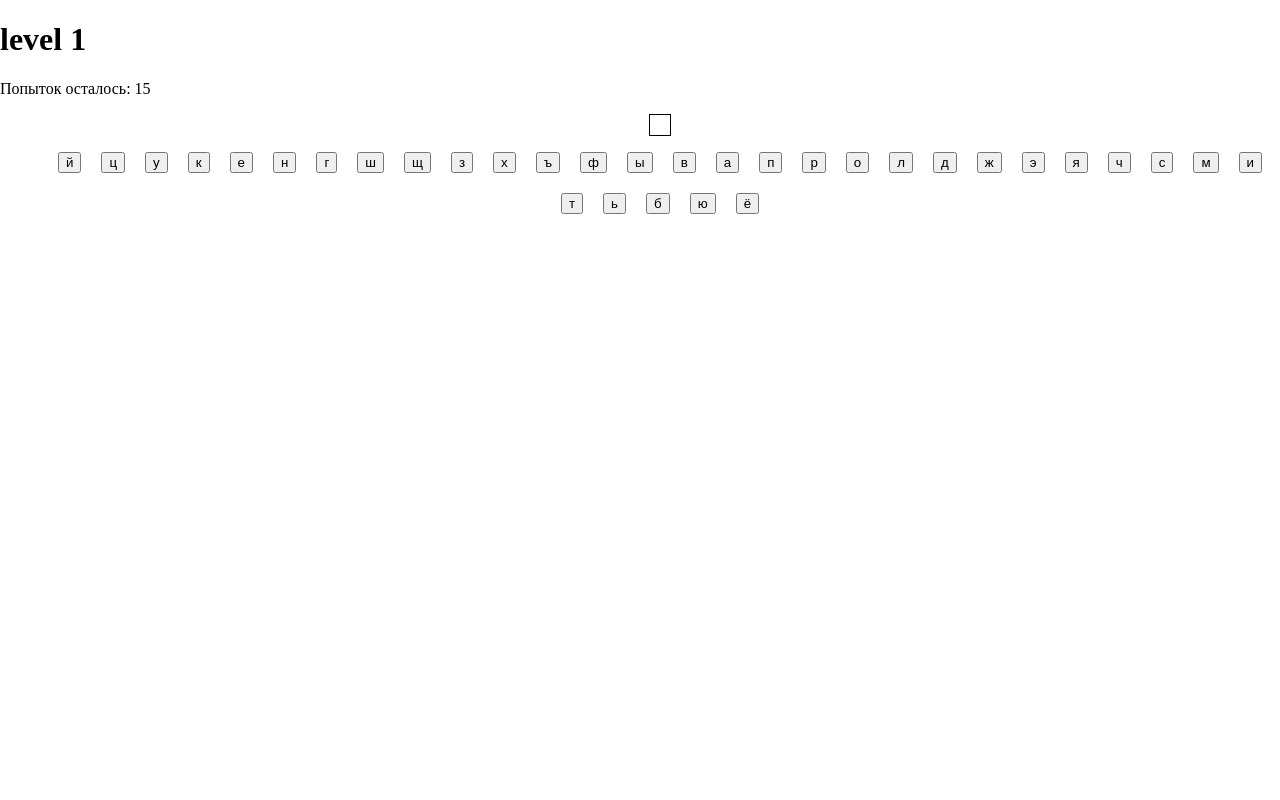
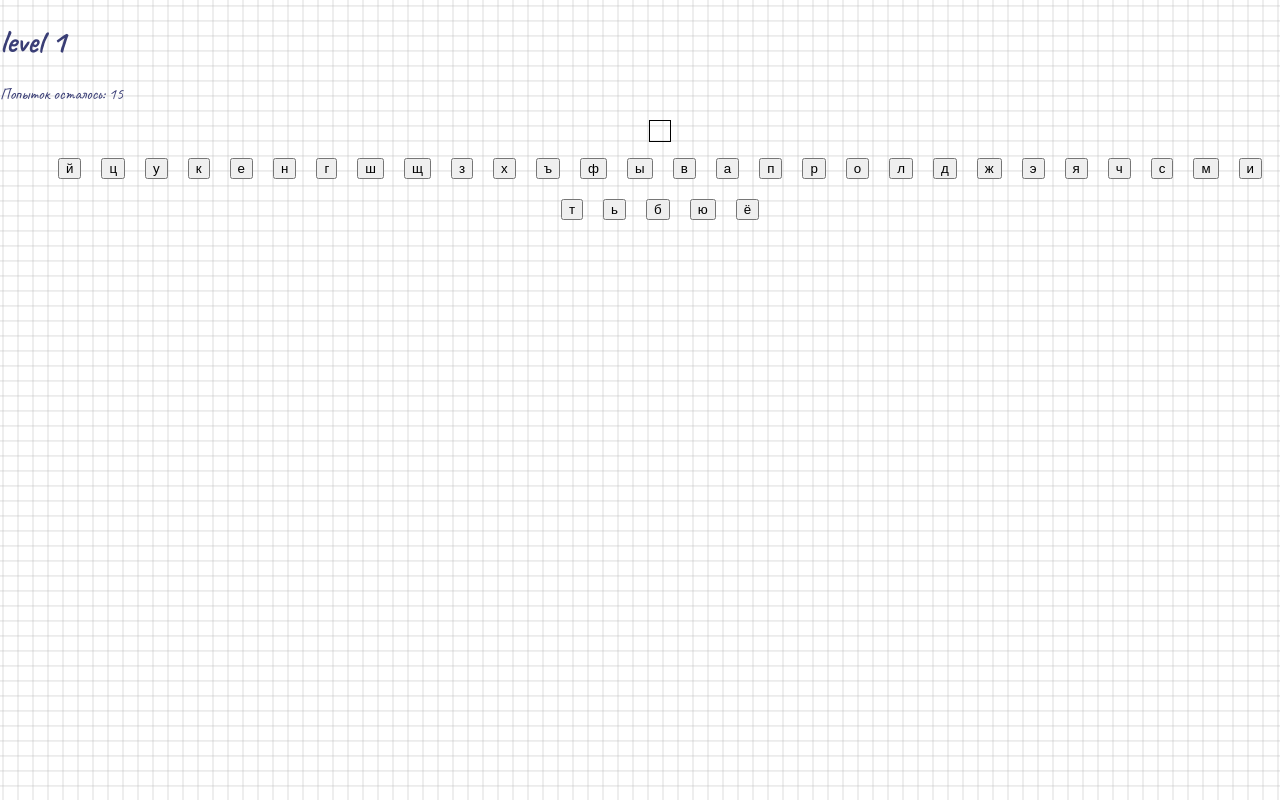
Before and after one commit to olegkoryakov/hangman-app, a React app: page / in a window 1280 px wide. Built offline with nearby package versions, Linux system fonts and the light colour scheme.

Commit message:
added default styles

```diff
--- a/src/index.scss
+++ b/src/index.scss
@@ -1,3 +1,9 @@
 body {
   margin: 0;
+  font-family: 'Caveat';
+  color: #3a3e76;
+
+  background: linear-gradient( #bbb, transparent 1px), linear-gradient( 90deg, #bbb, transparent 1px);
+  background-size: 15px 15px;
+  background-position: center center;
 }
```
